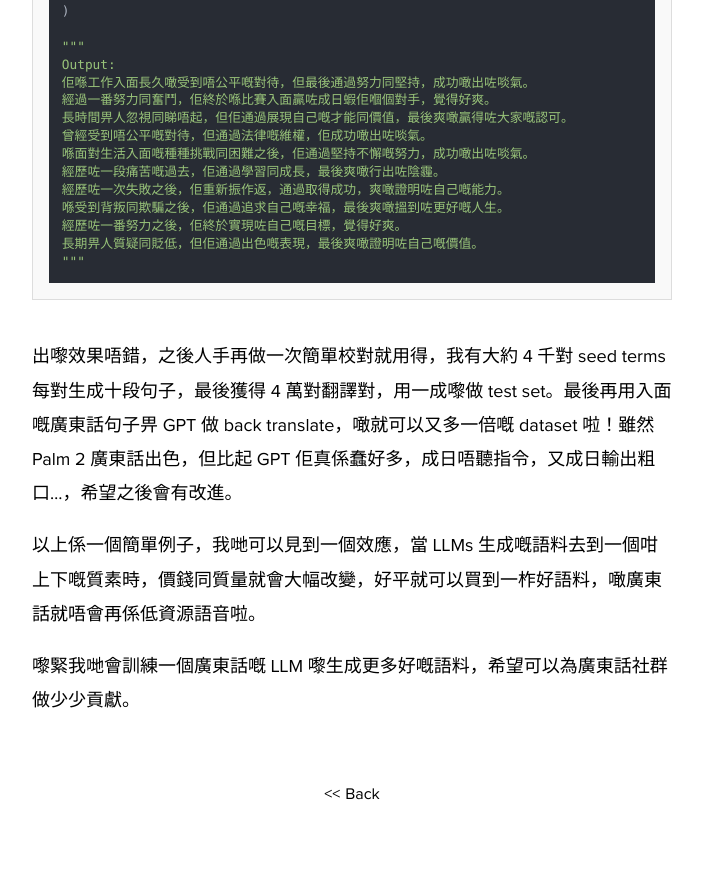
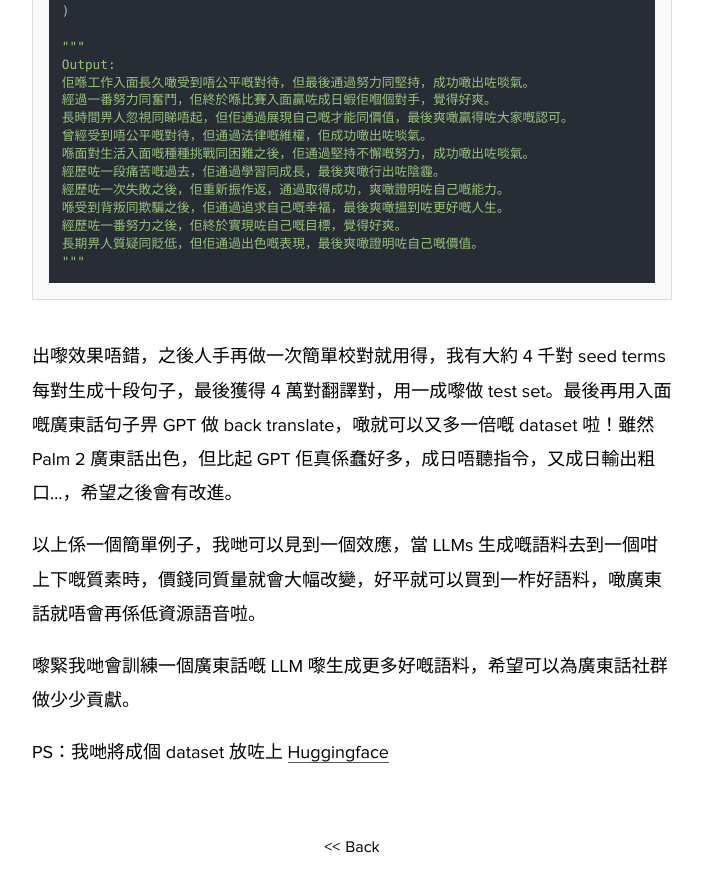
Before and after one commit to indiejoseph/indiejoseph.github.io, a Jekyll site: the page built from _posts/2023-12-11-low-resource-language.md, in a window 1280 px wide and 900 px high, scrolled down 10284 px. Shown: the top 892 px of the window, without its empty margins (288-991 px from the left). Built offline with Jekyll 4.4.1, drawn with Linux system fonts in a browser that asks for light colours; nearby versions of some CDN libraries; some web fonts are replaced; before the commit the page ends 11131 px from its top, so only the background shows below that.

Commit message:
update dataset url

```diff
--- a/_posts/2023-12-11-low-resource-language.md
+++ b/_posts/2023-12-11-low-resource-language.md
@@ -362,3 +362,5 @@ Output:
 以上係一個簡單例子，我哋可以見到一個效應，當 LLMs 生成嘅語料去到一個咁上下嘅質素時，價錢同質量就會大幅改變，好平就可以買到一柞好語料，噉廣東話就唔會再係低資源語音啦。
 
 嚟緊我哋會訓練一個廣東話嘅 LLM 嚟生成更多好嘅語料，希望可以為廣東話社群做少少貢獻。
+
+PS：我哋將成個 dataset 放咗上 [Huggingface](hon9kon9ize/38k-zh-yue-translation-llm-generated)
```
